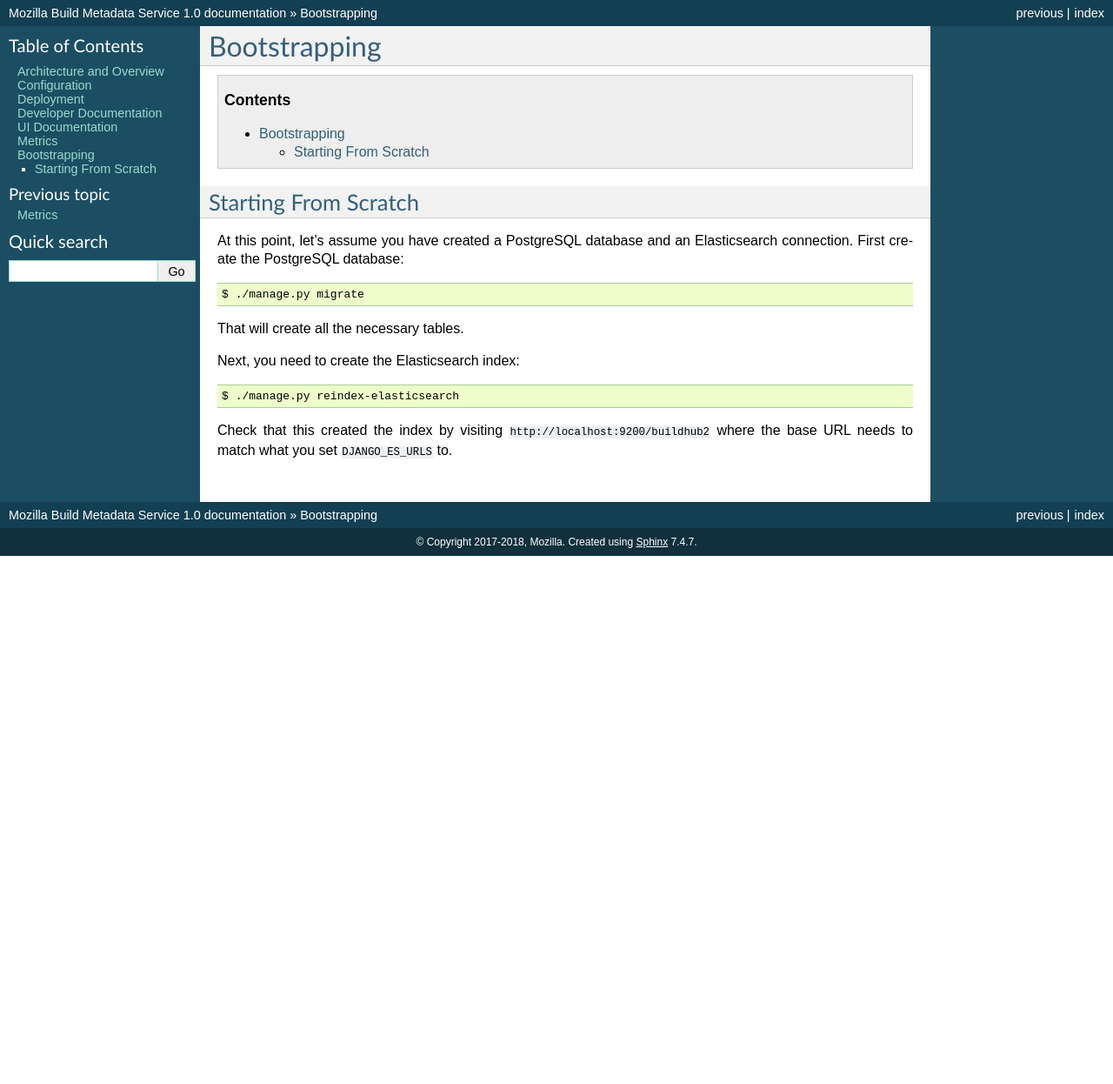
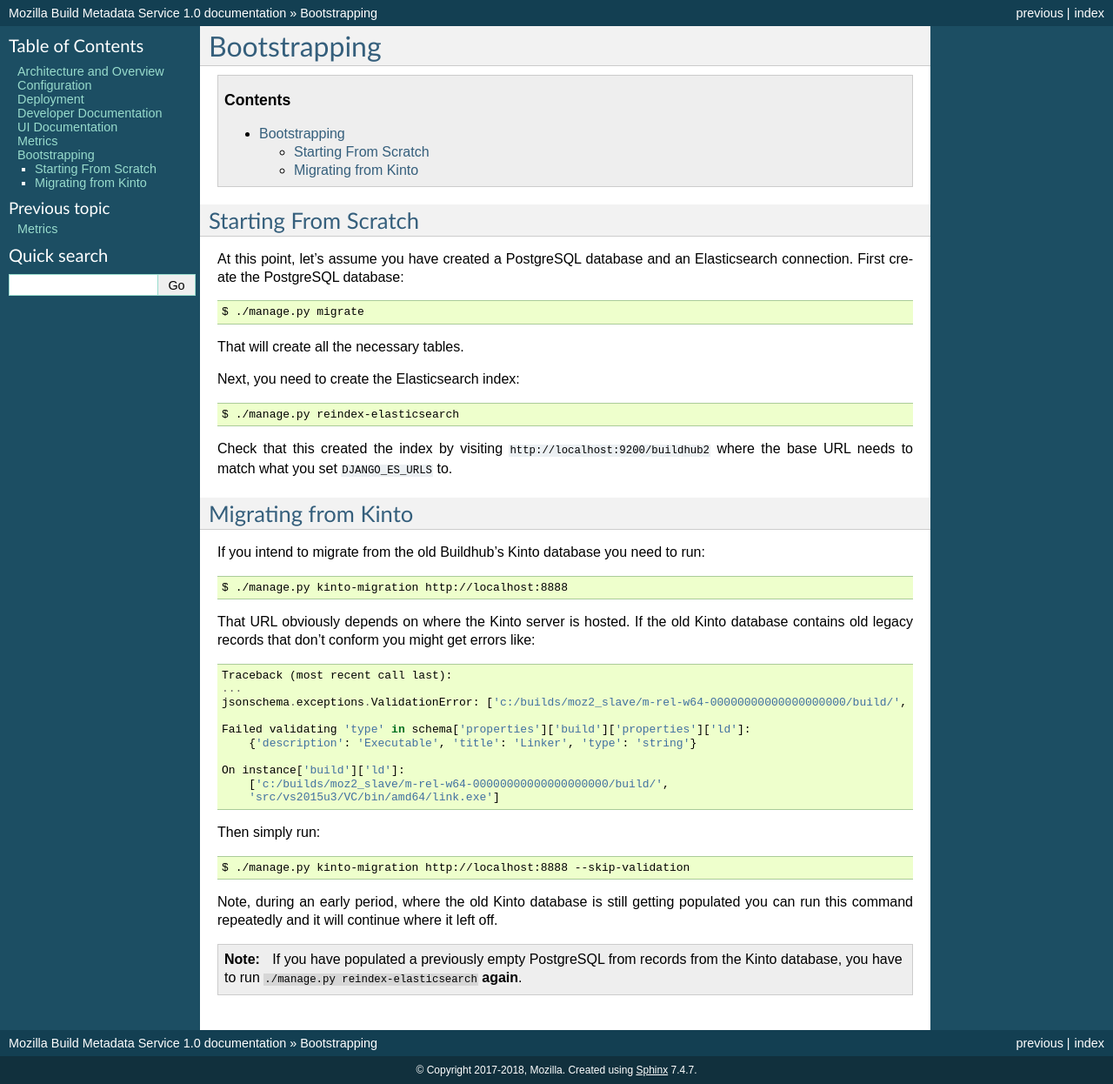
Before and after one commit to mozilla-releng/buildhub2, a Sphinx documentation site: the page built from docs/bootstrapping.rst, in a window 1280 px wide. Shown: the whole page at 87% size. Built offline with Sphinx 7.4.7, drawn with Linux system fonts in a browser that asks for light colours; before the commit the page ends 900 px from its top, so only the background shows below that.

Commit message:
note about kinto-migration

```diff
--- a/docs/bootstrapping.rst
+++ b/docs/bootstrapping.rst
@@ -27,3 +27,41 @@ Next, you need to create the Elasticsearch index:
 
 Check that this created the index by visiting ``http://localhost:9200/buildhub2``
 where the base URL needs to match what you set ``DJANGO_ES_URLS`` to.
+
+
+Migrating from Kinto
+====================
+
+If you intend to migrate from the old Buildhub's Kinto database you need to run:
+
+.. code-block:: shell
+
+   $ ./manage.py kinto-migration http://localhost:8888
+
+That URL obviously depends on where the Kinto server is hosted. If the old Kinto
+database contains old legacy records that don't conform you might get errors like::
+
+    Traceback (most recent call last):
+    ...
+    jsonschema.exceptions.ValidationError: ['c:/builds/moz2_slave/m-rel-w64-00000000000000000000/build/', 'src/vs2015u3/VC/bin/amd64/link.exe'] is not of type 'string'
+
+    Failed validating 'type' in schema['properties']['build']['properties']['ld']:
+        {'description': 'Executable', 'title': 'Linker', 'type': 'string'}
+
+    On instance['build']['ld']:
+        ['c:/builds/moz2_slave/m-rel-w64-00000000000000000000/build/',
+        'src/vs2015u3/VC/bin/amd64/link.exe']
+
+Then simply run:
+
+.. code-block:: shell
+
+   $ ./manage.py kinto-migration http://localhost:8888 --skip-validation
+
+Note, during an early period, where the old Kinto database is still getting populated
+you can run this command repeatedly and it will continue where it left off.
+
+.. note::
+
+    If you have populated a previously empty PostgreSQL from records from the Kinto
+    database, you have to run ``./manage.py reindex-elasticsearch`` **again**.
```
Also changed, not shown: 1 other file.
